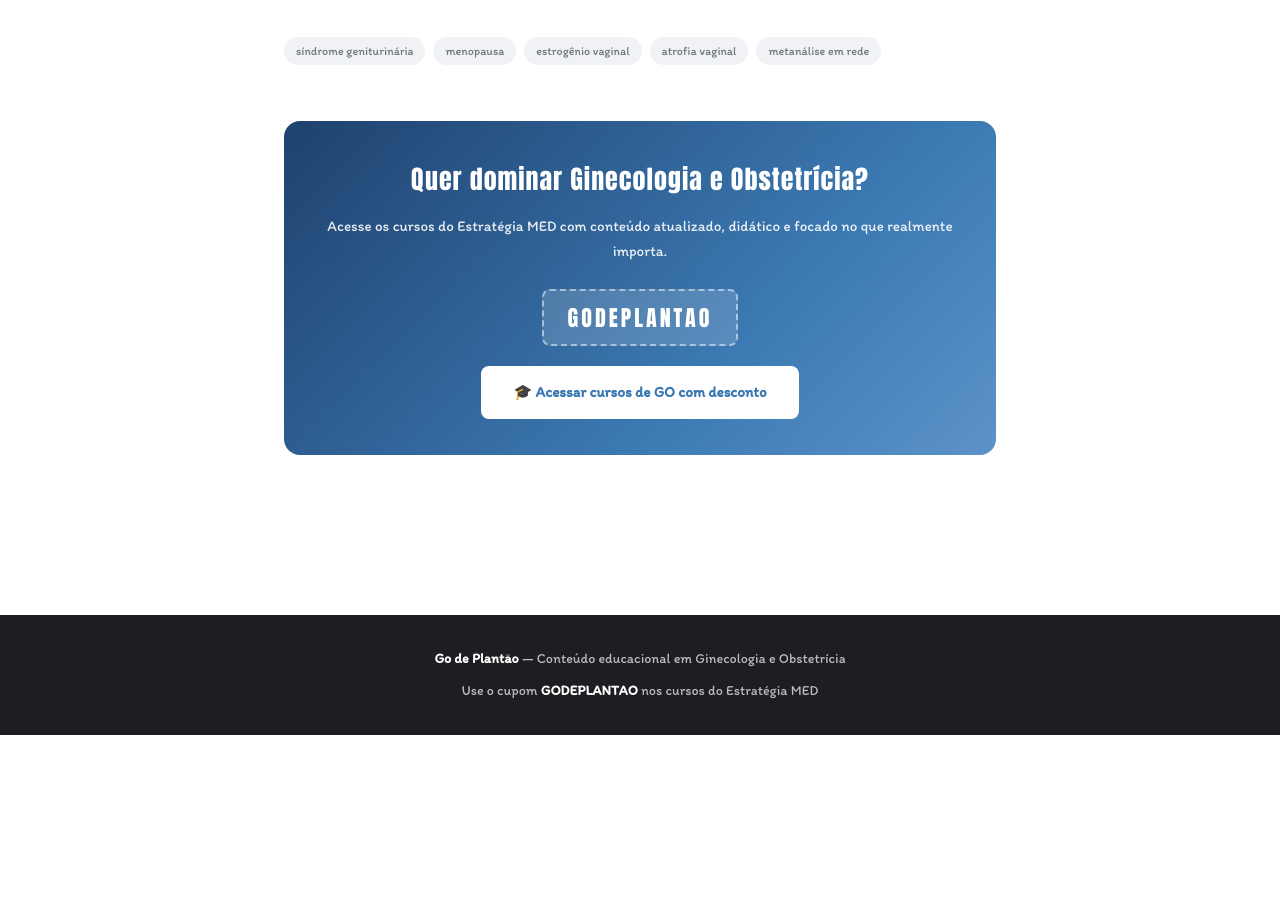
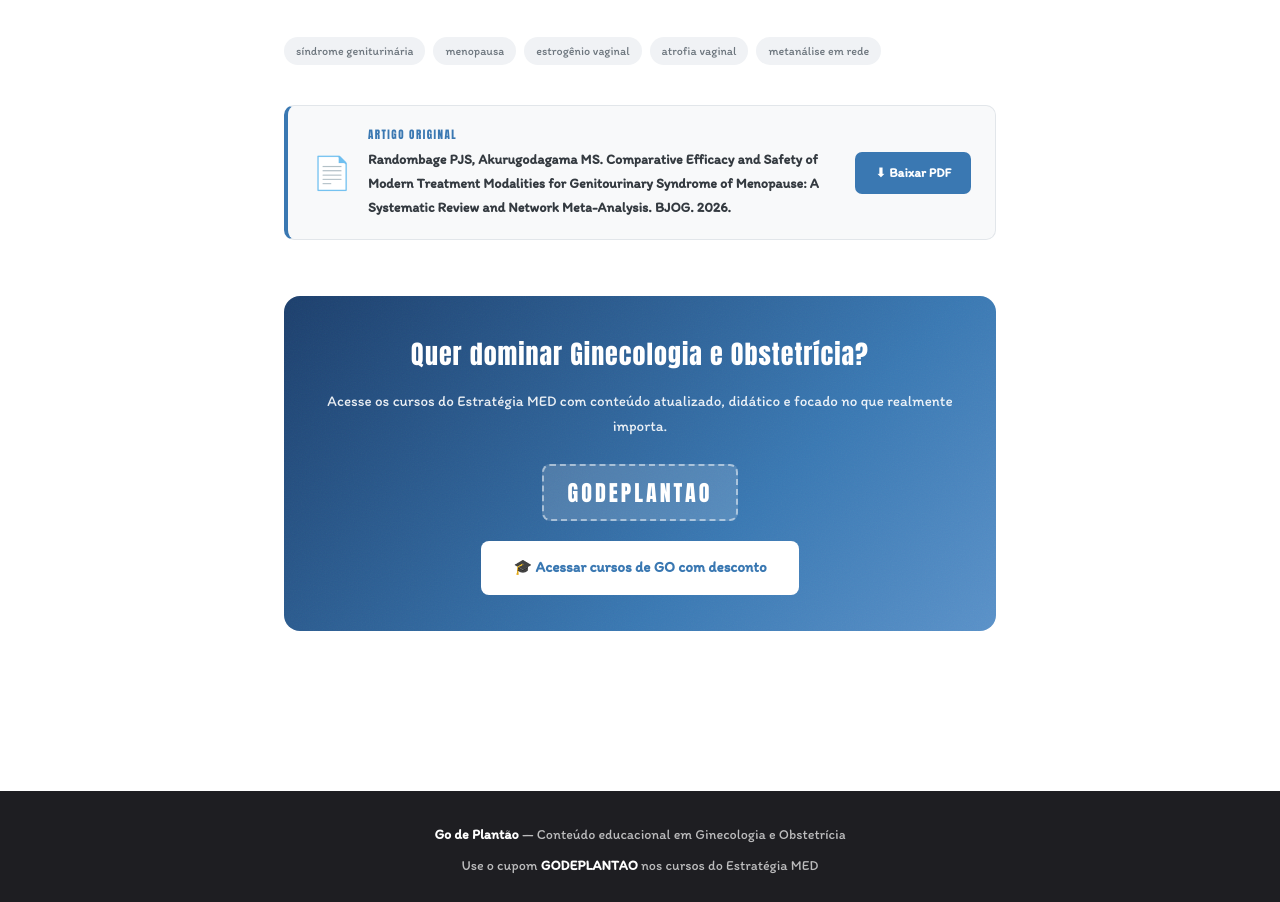
Before and after one commit to caenmartins-design/go-de-plantao-blog, a plain HTML site: page artigos/sindrome-geniturinaria-da-menopausa-qual-tratamento-tem-maior-evidencia-de-efica.html in a window 1280 px wide. Shown: the part 3638-4540 px from the top of the page. Before the commit the page ends 4373 px from the top, so only its background shows below. Drawn offline with Linux system fonts and the light colour scheme.

Commit message:
feat: adiciona PDF de referência ao artigo sobre SGM na menopausa
Co-Authored-By: Claude Sonnet 5 <noreply@anthropic.com>

```diff
--- a/artigos/sindrome-geniturinaria-da-menopausa-qual-tratamento-tem-maior-evidencia-de-efica.html
+++ b/artigos/sindrome-geniturinaria-da-menopausa-qual-tratamento-tem-maior-evidencia-de-efica.html
@@ -133,6 +133,17 @@ Entre as opções disponíveis para SGM, o estrogênio vaginal é o único trata
       <span class="tag">síndrome geniturinária</span> <span class="tag">menopausa</span> <span class="tag">estrogênio vaginal</span> <span class="tag">atrofia vaginal</span> <span class="tag">metanálise em rede</span>
     </div>
 
+    <div class="article-reference">
+      <div class="ref-inner">
+        <span class="ref-icon">📄</span>
+        <div class="ref-info">
+          <p class="ref-label">Artigo original</p>
+          <p class="ref-title">Randombage PJS, Akurugodagama MS. Comparative Efficacy and Safety of Modern Treatment Modalities for Genitourinary Syndrome of Menopause: A Systematic Review and Network Meta-Analysis. BJOG. 2026.</p>
+        </div>
+        <a class="ref-btn" href="../assets/references/sindrome-geniturinaria-da-menopausa-qual-tratamento-tem-maior-evidencia-de-efica.pdf" target="_blank" rel="noopener">⬇ Baixar PDF</a>
+      </div>
+    </div>
+
     <div class="article-cta">
       <h3>Quer dominar Ginecologia e Obstetrícia?</h3>
       <p>Acesse os cursos do Estratégia MED com conteúdo atualizado, didático e focado no que realmente importa.</p>
```
Also changed, not shown: 1 other file.
